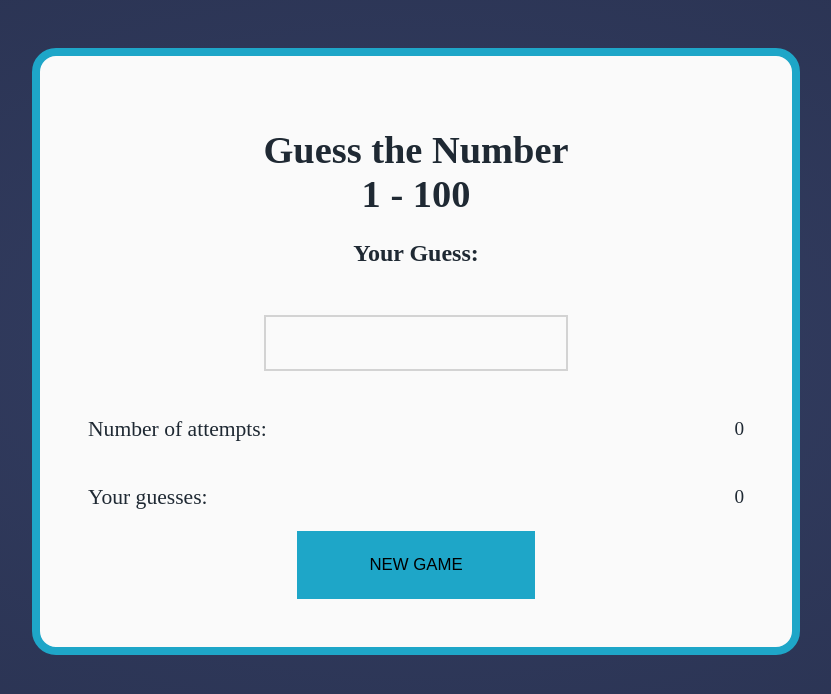
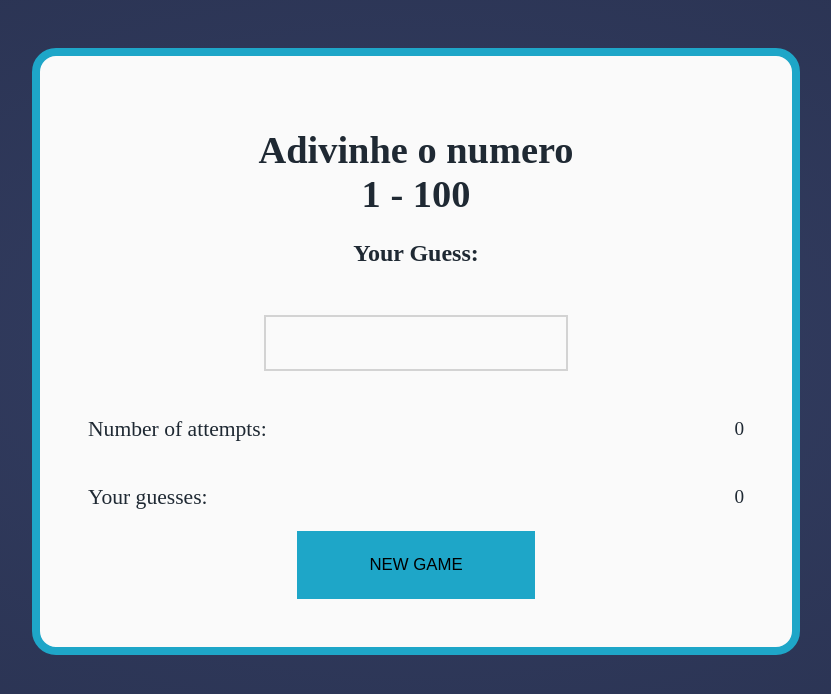
Before and after one commit to Danieng-beep/guess-the-number, a plain HTML site: page index.html in a window 1280 px wide. Shown: the whole page, without its empty margins (224-1055 px from the left). Drawn offline with Linux system fonts and the light colour scheme.

Commit message:
Alterando o idioma do titulo do projeto

```diff
--- a/index.html
+++ b/index.html
@@ -6,13 +6,13 @@
     <meta name="viewport" content="width=device-width, initial-scale=1.0" />
     <meta http-equiv="X-UA-Compatible" content="ie=edge" />
     <link rel="stylesheet" href="style.css" />
-    <title>Guess the number</title>
+    <title>Adivinhe o numero</title>
 </head>
 
 <body onload="init()">
     <main>
         <div id="welcomeScreen">
-            <h2>Guess the Number <br />1 - 100</h2>
+            <h2>Adivinhe o numero <br />1 - 100</h2>
         </div>
 
         <div id="gameArea">
```
